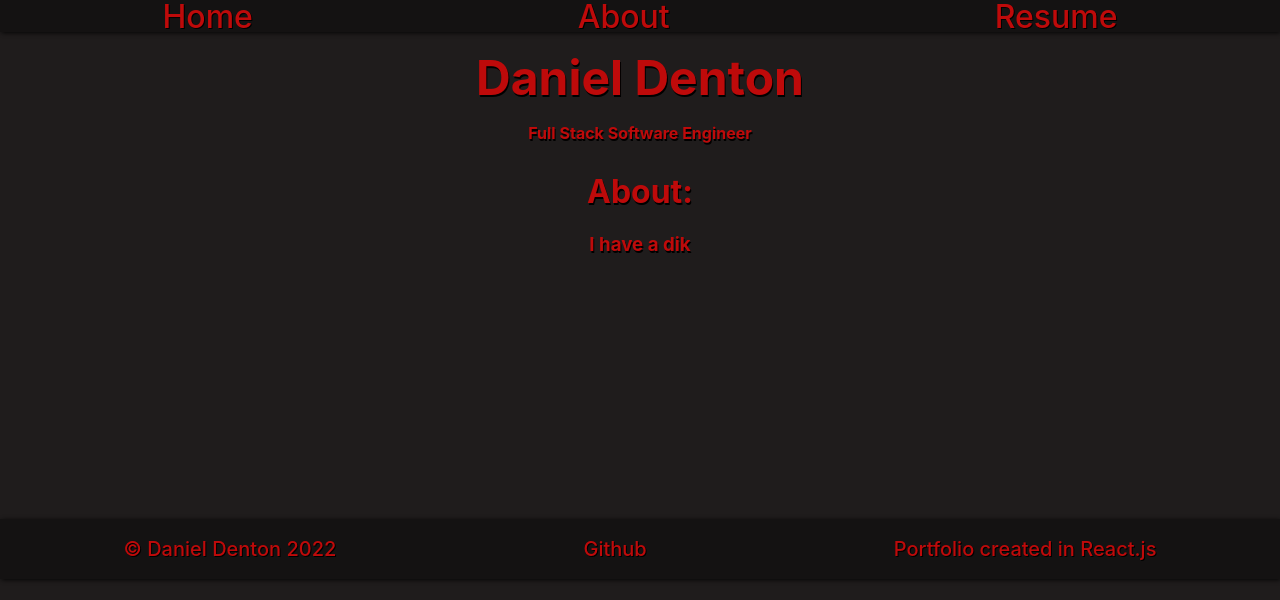
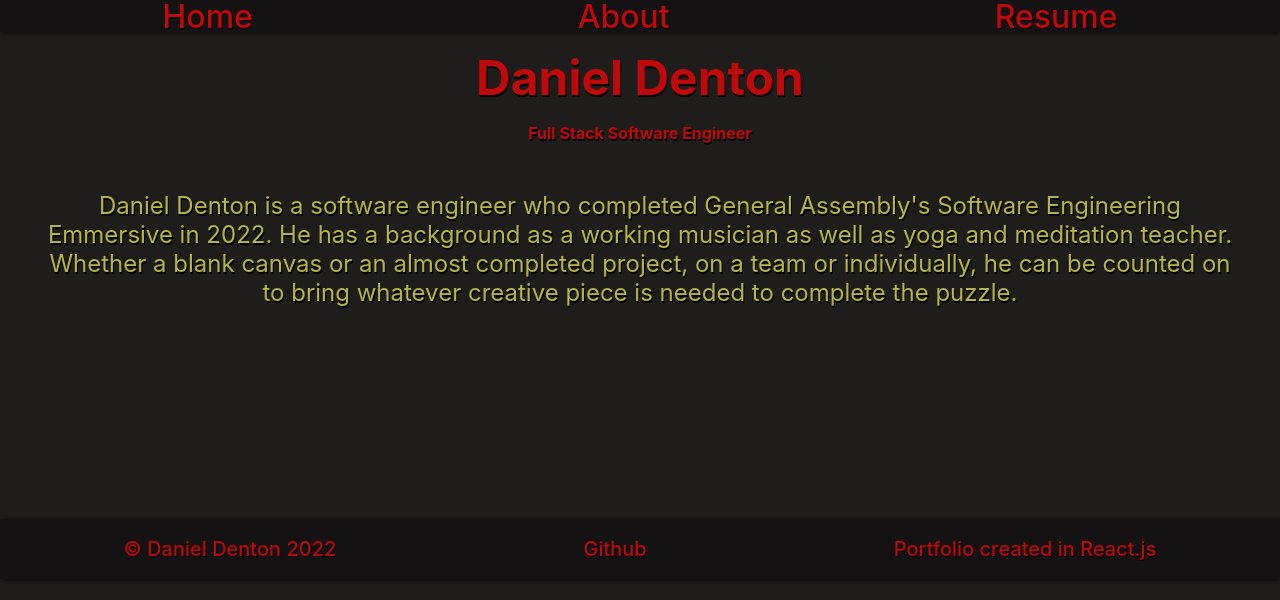
Before and after one commit to danieldenton/deep-cut-discovery, a React (Create React App) app: page /about in a window 1280 px wide. Shown: the top 600 px of the page. Built offline with nearby package versions, Linux system fonts and the light colour scheme.

Commit message:
logos-started

```diff
--- a/src/App.css
+++ b/src/App.css
@@ -24,7 +24,7 @@
 }
 
 .navbar-link:hover{
-  color: white;
+  color: rgb(181, 181, 76);
   text-shadow: 1px 1px .5px #000000;
 }
 
@@ -53,7 +53,7 @@
 }
 
 .github-link:hover{
-  color: white;
+  color: rgb(181, 181, 76);
   text-shadow: 1px 1px .5px #000000;
 }
 
@@ -73,6 +73,10 @@ header {
   margin: 1vh
 }
 
+.page-header {
+  font-size: 4vh;
+}
+
 
 .main {
   display: flex;
@@ -84,9 +88,21 @@ header {
   text-align: center;
 }
 
+
 .logos {
   height: 15vh;
   width: 15vh;
+  border: 1px solid black;
+  margin: 2px;
+}
+
+.bio{
+  display: flex;
+  justify-content: center;
+  align-items: center;
+  color: rgb(181, 181, 76);
+  margin: 5vh;
+  font-size: 3vh;
 }
 
 
--- a/src/components/pages/About.jsx
+++ b/src/components/pages/About.jsx
@@ -1,8 +1,14 @@
 export default function About() {
   return (
     <div>
-      <h1>About:</h1>
-      <h3>I have a dik</h3>
+      <p className="bio">
+        Daniel Denton is a software engineer who completed General Assembly's
+        Software Engineering Emmersive in 2022. He has a background as a working
+        musician as well as yoga and meditation teacher. Whether a blank canvas
+        or an almost completed project, on a team or individually, he can be
+        counted on to bring whatever creative piece is needed to complete the
+        puzzle.
+      </p>
     </div>
   );
 }
--- a/src/components/pages/Home.jsx
+++ b/src/components/pages/Home.jsx
@@ -1,16 +1,18 @@
 import reactImg from "../../assets/react.png";
 import javascriptImg from "../../assets/javascript.png";
+import nodeImg from "../../assets/node.png";
 
 export default function Home() {
   return (
     <div className="home">
       <div className="skills-div">
-        <h2>Skills</h2>
-        <img src={reactImg} alt="React" className="logos" />
+        <h2 className="page-header">Skills</h2>
+        <img src={reactImg} alt="React.js" className="logos" />
         <img src={javascriptImg} alt="Javascript" className="logos" />
+        <img src={nodeImg} alt="Node.js" className="logos" />
       </div>
       <div className="projects-div">
-        <h2>Recent Projects</h2>
+        <h2 className="page-header">Recent Projects</h2>
       </div>
     </div>
   );
```
Also changed, not shown: src/assets/node.jpeg (deleted), src/assets/node.png (added).
